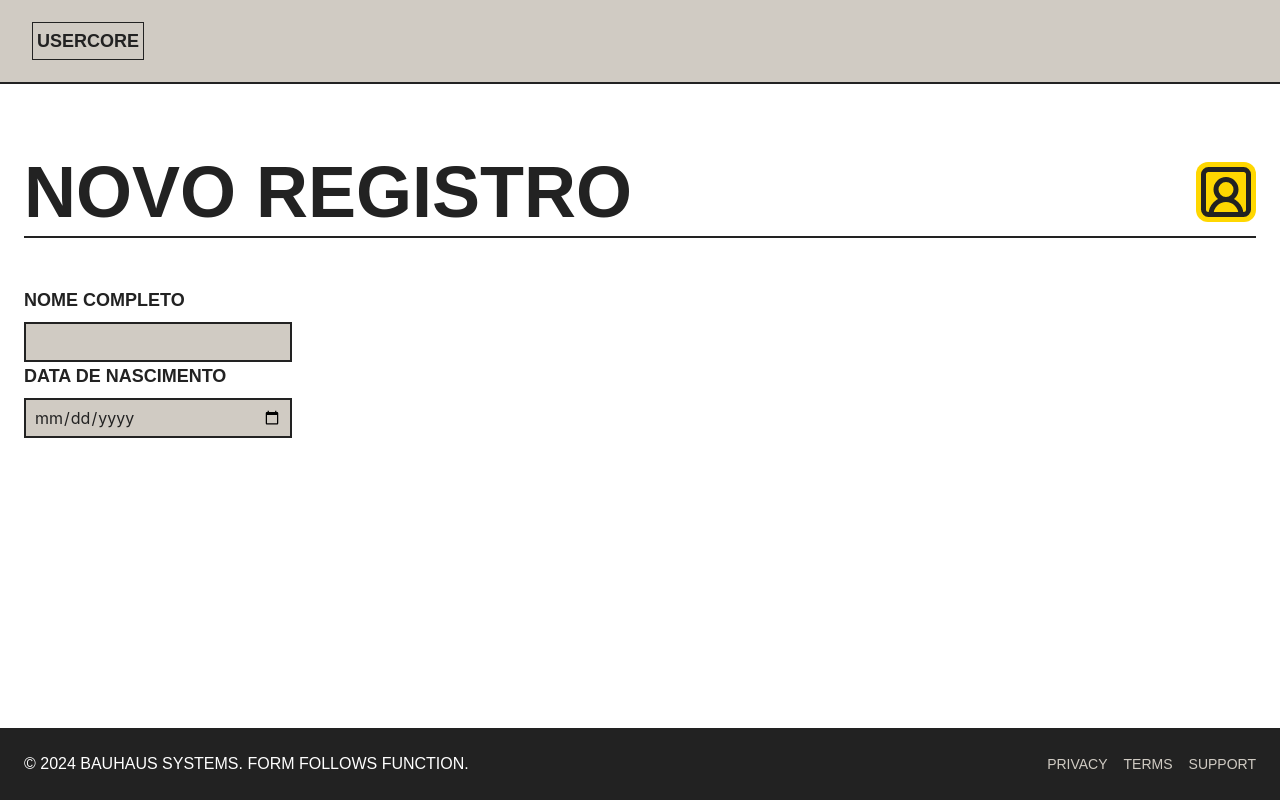
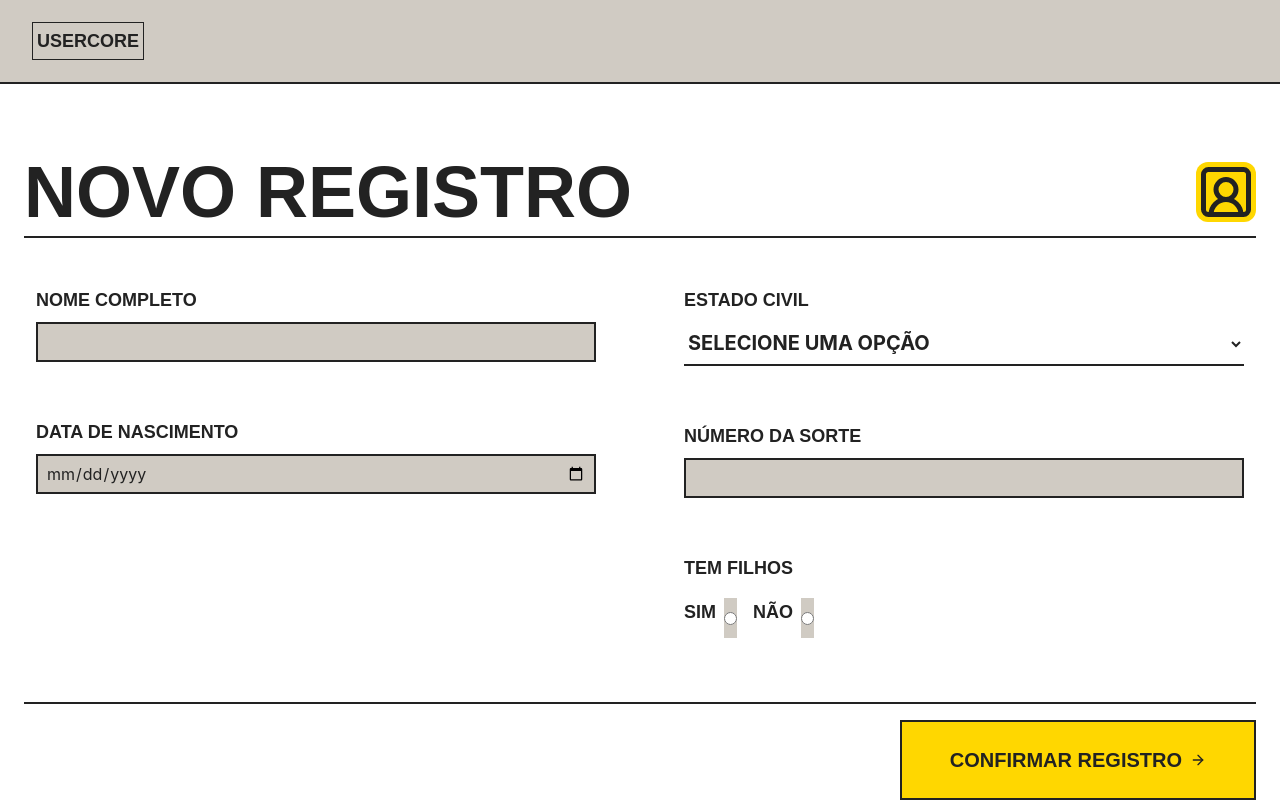
Before and after one commit to michaelprocha/user-registration-react, a React (Vite) app: page /register in a window 1280 px wide. Shown: the top 800 px of the page. Built offline with nearby package versions, Linux system fonts and the light colour scheme.

Commit message:
finalize page register

```diff
--- a/src/components/ui/Icon.tsx
+++ b/src/components/ui/Icon.tsx
@@ -10,6 +10,7 @@ const iconVariants = tv({
       secondary: "text-red-300",
       tertiary: "text-white dark:text-black",
       quaternary: "bg-yellow-300 text-black",
+      dark: "text-black",
     },
     size: {
       sm: "size-4",
--- a/src/page/Register.tsx
+++ b/src/page/Register.tsx
@@ -2,18 +2,23 @@ import { tv } from "tailwind-variants";
 import Icon from "../components/ui/Icon";
 import Input from "../components/ui/Input";
 import Text from "../components/ui/Text";
-import { SquareUserRound } from "lucide-react";
+import { SquareUserRound, ArrowRight } from "lucide-react";
+import Select from "../components/ui/Select";
+import Button from "../components/ui/Button";
 
 const registerVariant = tv({
   slots: {
     label: "dark:text-white text-black uppercase",
+    radio: "flex gap-2",
     divLabel: "flex flex-col gap-2",
-    divForm: "flex gap-8 items-center",
+    divBlockForm: "flex-1 flex flex-col gap-14 max-w-140",
+    divForm:
+      "flex items-start justify-center gap-22 border-b-2 dark:border-white border-black pb-16 mb-4",
   },
 });
 
 function Register() {
-  const { label, divLabel, divForm } = registerVariant();
+  const { label, radio, divLabel, divBlockForm, divForm } = registerVariant();
   return (
     <>
       <div className="flex items-center justify-between border-b-2 dark:border-white border-black pb-2 pt-18">
@@ -32,7 +37,7 @@ function Register() {
       </div>
       <form className="pt-12 pb-24">
         <div className={divForm()}>
-          <div>
+          <div className={divBlockForm()}>
             <div className={divLabel()}>
               <Text
                 as="label"
@@ -62,7 +67,94 @@ function Register() {
               />
             </div>
           </div>
+          <div className={divBlockForm()}>
+            <div className={divLabel()}>
+              <Text
+                as="label"
+                htmlFor="estado-civil"
+                className={label()}
+                variant="lg"
+              >
+                Estado civil
+              </Text>
+              <Select
+                options={[{ value: "Casado" }, { value: "Solteiro" }]}
+                id="estado-civil"
+              />
+            </div>
+            <div className={divLabel()}>
+              <Text
+                as="label"
+                htmlFor="luck-number"
+                className={label()}
+                variant="lg"
+              >
+                Número da sorte
+              </Text>
+              <Input
+                type="number"
+                id="luck-number"
+              />
+            </div>
+            <div className="flex flex-col gap-4">
+              <Text
+                as="p"
+                variant="lg"
+                className={label()}
+              >
+                Tem filhos
+              </Text>
+              <div className="flex gap-4">
+                <div className={radio()}>
+                  <Text
+                    as="label"
+                    htmlFor="yes"
+                    className={label()}
+                    variant="lg"
+                  >
+                    Sim
+                  </Text>
+                  <Input
+                    type="radio"
+                    name="kids"
+                    value={"yes"}
+                    id="yes"
+                    className="border-none p-0"
+                  />
+                </div>
+                <div className={radio()}>
+                  <Text
+                    as="label"
+                    htmlFor="no"
+                    className={label()}
+                    variant="lg"
+                  >
+                    Não
+                  </Text>
+                  <Input
+                    type="radio"
+                    name="kids"
+                    value={"no"}
+                    id="no"
+                    className="border-none p-0"
+                  />
+                </div>
+              </div>
+            </div>
+          </div>
         </div>
+        <Button className="flex gap-2 bg-yellow-300 border-2 border-black py-6 px-12 items-center ml-auto">
+          <Text
+            variant="md"
+            className="uppercase font-bold text-black"
+          >
+            Confirmar registro
+          </Text>
+          <Icon
+            svg={ArrowRight}
+            color="dark"
+          />
+        </Button>
       </form>
     </>
   );
```
